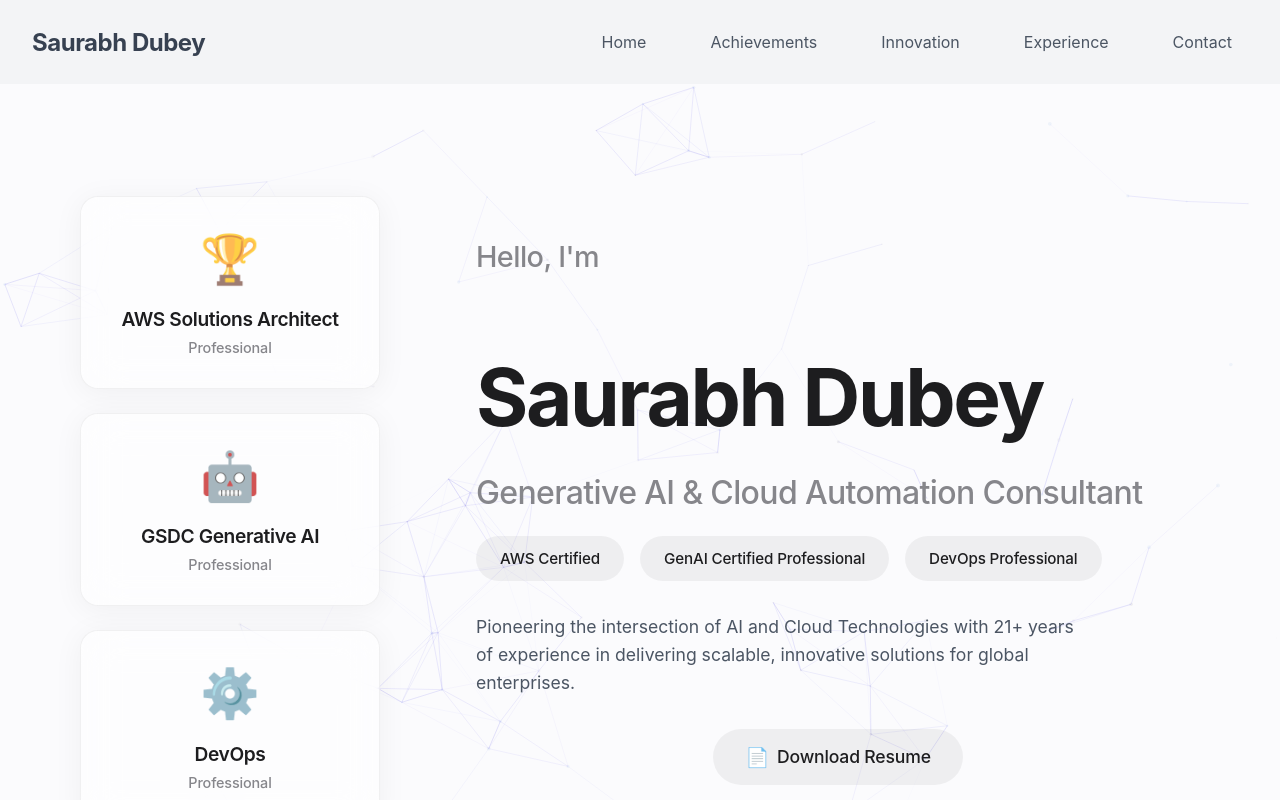
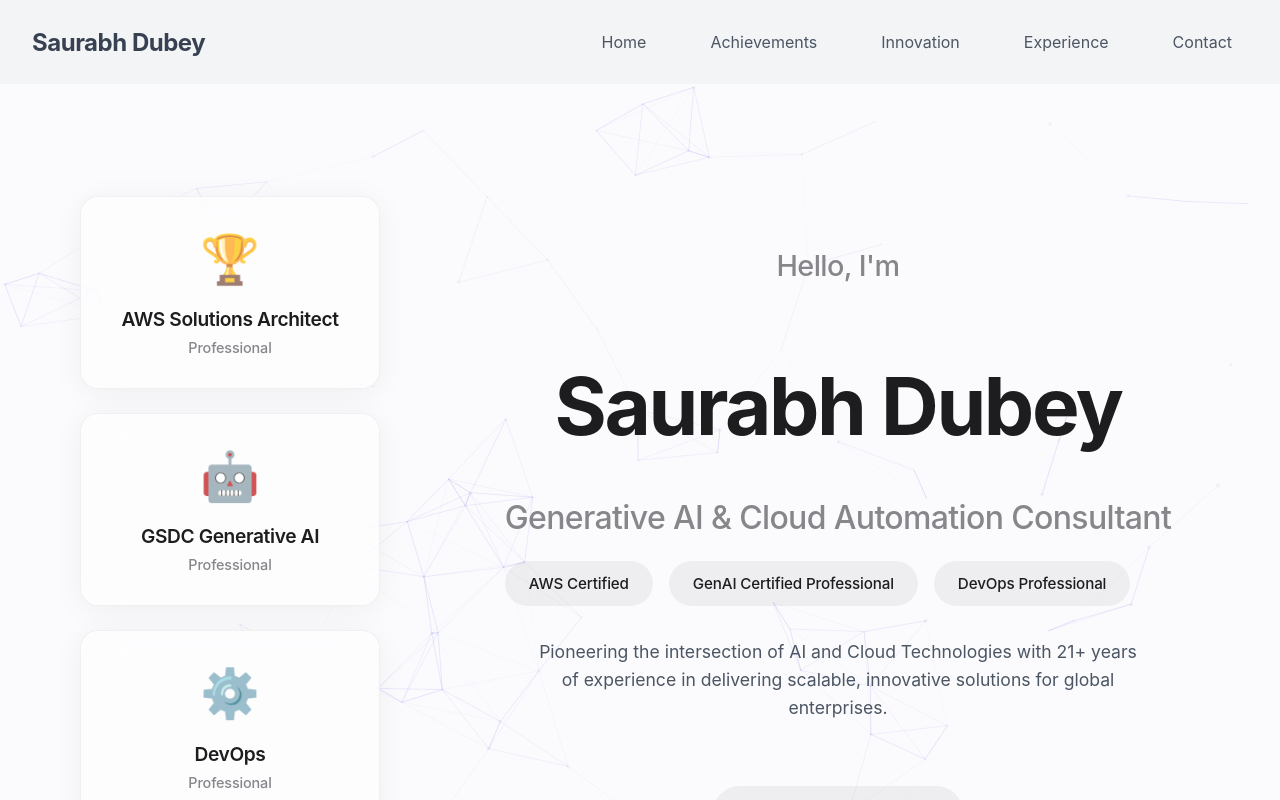
Before and after one commit to saurabhdsh/my-profile-website, a React (Create React App) app: page / in a window 1280 px wide. Shown: the top 800 px of the page. Built offline with nearby package versions, Linux system fonts and the light colour scheme.

Commit message:
Updated layout and styling improvements

```diff
--- a/src/components/Achievements.js
+++ b/src/components/Achievements.js
@@ -1,5 +1,14 @@
 import React, { useState, useRef, useEffect } from 'react';
 import styled, { keyframes } from 'styled-components';
+
+const colors = {
+  primary: '#2E2E2E',
+  secondary: '#86868B',
+  accent: '#06C',
+  text: '#1D1D1F',
+  light: '#FBFBFD',  // This is used in the Title background
+  muted: '#86868B'
+};
 
 const ParticleAnimation = () => {
   const canvasRef = useRef(null);
@@ -12,7 +21,7 @@ const ParticleAnimation = () => {
     let mousePosition = { x: null, y: null };
     let time = 0;
 
-    const colors = [
+    const particleColors = [
       { r: 0, g: 180, b: 216 },     // Bright Cyan
       { r: 101, g: 31, b: 255 },    // Electric Purple
       { r: 0, g: 134, b: 255 },     // Bright Blue
@@ -32,75 +41,28 @@ const ParticleAnimation = () => {
       constructor() {
         this.x = Math.random() * canvas.width;
         this.y = Math.random() * canvas.height;
-        this.size = Math.random() * 1.5 + 0.5; // Smaller particles for sharper look
-        this.baseX = this.x;
-        this.baseY = this.y;
-        this.density = (Math.random() * 20) + 1;
-        this.angle = Math.random() * 360;
-        this.velocity = 0.01 + Math.random() * 0.02; // Slower movement for more precision
+        this.size = Math.random() * 1.5 + 0.5;
+        this.speedX = (Math.random() - 0.5) * 0.5;
+        this.speedY = (Math.random() - 0.5) * 0.5;
+        this.color = particleColors[Math.floor(Math.random() * particleColors.length)];
       }
 
       update() {
-        // Orbital motion
-        this.angle += this.velocity;
+        this.x += this.speedX;
+        this.y += this.speedY;
 
-        // Wave motion
-        const dx = mousePosition.x - this.x;
-        const dy = mousePosition.y - this.y;
-        const distance = Math.sqrt(dx * dx + dy * dy);
-        const forceDirectionX = dx / distance;
-        const forceDirectionY = dy / distance;
-
-        const maxDistance = 100;
-        const force = (maxDistance - distance) / maxDistance;
-
-        if (distance < maxDistance && mousePosition.x != null) {
-          this.x += forceDirectionX * force * this.density;
-          this.y += forceDirectionY * force * this.density;
-        } else {
-          if (this.x !== this.baseX) {
-            const dx = this.x - this.baseX;
-            this.x -= dx/20;
-          }
-          if (this.y !== this.baseY) {
-            const dy = this.y - this.baseY;
-            this.y -= dy/20;
-          }
+        if (this.x < 0 || this.x > canvas.width) {
+          this.speedX = -this.speedX;
         }
-
-        // Add smooth orbital motion
-        this.x += Math.cos(this.angle) * 0.5;
-        this.y += Math.sin(this.angle) * 0.5;
+        if (this.y < 0 || this.y > canvas.height) {
+          this.speedY = -this.speedY;
+        }
       }
 
       draw() {
-        const gradient = ctx.createRadialGradient(
-          this.x, this.y, 0,
-          this.x, this.y, this.size * 2
-        );
-
-        const position = (this.x / canvas.width) * (colors.length - 1);
-        const colorIndex = Math.floor(position);
-        const nextColorIndex = Math.min(colorIndex + 1, colors.length - 1);
-        const mix = position - colorIndex;
-
-        const currentColor = colors[Math.max(0, Math.min(colorIndex, colors.length - 1))];
-        const nextColor = colors[Math.max(0, Math.min(nextColorIndex, colors.length - 1))];
-
-        const color = {
-          r: Math.floor(currentColor.r * (1 - mix) + nextColor.r * mix),
-          g: Math.floor(currentColor.g * (1 - mix) + nextColor.g * mix),
-          b: Math.floor(currentColor.b * (1 - mix) + nextColor.b * mix)
-        };
-
-        // Sharper gradient with higher opacity
-        gradient.addColorStop(0, `rgba(${color.r}, ${color.g}, ${color.b}, 1)`);
-        gradient.addColorStop(0.6, `rgba(${color.r}, ${color.g}, ${color.b}, 0.3)`);
-        gradient.addColorStop(1, 'rgba(0, 0, 0, 0)');
-
         ctx.beginPath();
         ctx.arc(this.x, this.y, this.size, 0, Math.PI * 2);
-        ctx.fillStyle = gradient;
+        ctx.fillStyle = `rgba(${this.color.r}, ${this.color.g}, ${this.color.b}, 1)`;
         ctx.fill();
       }
     }
@@ -113,7 +75,7 @@ const ParticleAnimation = () => {
     };
 
     const connectParticles = () => {
-      ctx.lineWidth = 0.5; // Thinner lines for sharper appearance
+      ctx.lineWidth = 0.5;
 
       for (let i = 0; i < particles.length; i++) {
         for (let j = i + 1; j < particles.length; j++) {
@@ -121,29 +83,16 @@ const ParticleAnimation = () => {
           const dy = particles[i].y - particles[j].y;
           const distance = Math.sqrt(dx * dx + dy * dy);
 
-          if (distance < 100) { // Shorter connection distance
-            const opacity = (100 - distance) / 100 * 0.8; // Higher opacity
+          if (distance < 100) {
+            const opacity = (100 - distance) / 100 * 0.8;
 
             const gradient = ctx.createLinearGradient(
               particles[i].x, particles[i].y,
               particles[j].x, particles[j].y
             );
 
-            // Brighter, more vibrant colors for connections
-            const color1 = {
-              r: Math.floor(colors[0].r + Math.sin(time * 0.001 + i) * 15),
-              g: Math.floor(colors[0].g + Math.sin(time * 0.002 + i) * 15),
-              b: Math.floor(colors[0].b + Math.sin(time * 0.003 + i) * 15)
-            };
-
-            const color2 = {
-              r: Math.floor(colors[1].r + Math.sin(time * 0.001 + j) * 15),
-              g: Math.floor(colors[1].g + Math.sin(time * 0.002 + j) * 15),
-              b: Math.floor(colors[1].b + Math.sin(time * 0.003 + j) * 15)
-            };
-
-            gradient.addColorStop(0, `rgba(${color1.r}, ${color1.g}, ${color1.b}, ${opacity})`);
-            gradient.addColorStop(1, `rgba(${color2.r}, ${color2.g}, ${color2.b}, ${opacity})`);
+            gradient.addColorStop(0, `rgba(${particles[i].color.r}, ${particles[i].color.g}, ${particles[i].color.b}, ${opacity})`);
+            gradient.addColorStop(1, `rgba(${particles[j].color.r}, ${particles[j].color.g}, ${particles[j].color.b}, ${opacity})`);
 
             ctx.beginPath();
             ctx.strokeStyle = gradient;
@@ -343,6 +292,17 @@ const Achievements = () => {
   );
 };
 
+const slideInLeft = keyframes`
+  from {
+    opacity: 0;
+    transform: translateX(-50px);
+  }
+  to {
+    opacity: 1;
+    transform: translateX(0);
+  }
+`;
+
 const expandLine = keyframes`
   from {
     transform: scaleX(0);
@@ -364,21 +324,32 @@ const shine = keyframes`
 `;
 
 const Title = styled.h1`
-  font-size: 3.5rem;
-  font-weight: 800;
+  font-size: 3rem;
+  font-weight: 700;
+  color: ${colors.text};
   text-align: left;
   margin: 0;
   padding: 2rem 4rem;
-  background: linear-gradient(90deg, #4F46E5, #7C3AED, #2563EB, #0EA5E9);
-  background-size: 200% auto;
-  color: transparent;
-  -webkit-background-clip: text;
-  background-clip: text;
-  animation: ${shine} 5s linear infinite;
+  letter-spacing: -0.02em;
   position: sticky;
   top: 0;
   z-index: 2;
   backdrop-filter: blur(10px);
+  transform-origin: left center;
+  animation: ${slideInLeft} 0.8s ease-out;
+  width: 100%;
+
+  &::before {
+    content: '';
+    position: absolute;
+    top: 0;
+    left: 0;
+    right: 0;
+    bottom: 0;
+    background: linear-gradient(to bottom, #ffffff, #f8f9fa);
+    opacity: 0.95;
+    z-index: -1;
+  }
 
   &::after {
     content: '';
@@ -401,6 +372,8 @@ const TimelineWrapper = styled.div`
   height: 85vh;
   overflow-y: auto;
   scroll-behavior: smooth;
+  z-index: 1;
+  margin-top: 1rem;
 
   /* Custom scrollbar styling */
   scrollbar-width: thin;
@@ -557,26 +530,7 @@ const AchievementsSection = styled.section`
   background: linear-gradient(to bottom, #ffffff, #f8f9fa);
   overflow: hidden;
   min-height: 100vh;
-
-  h2 {
-    text-align: center;
-    font-size: 2.5rem;
-    color: #004d40;
-    margin-bottom: 3rem;
-    position: relative;
-    animation: ${fadeIn} 1s ease-out;
-
-    &::after {
-      content: '';
-      position: absolute;
-      bottom: -10px;
-      left: 50%;
-      transform: translateX(-50%);
-      width: 60px;
-      height: 3px;
-      background: #004d40;
-    }
-  }
+  z-index: 1;
 `;
 
 const AchievementGrid = styled.div`
--- a/src/components/Hero.js
+++ b/src/components/Hero.js
@@ -137,6 +137,10 @@ const BadgeType = styled.div`
 
 const TextContent = styled.div`
   flex: 1;
+  display: flex;
+  flex-direction: column;
+  align-items: center;
+  text-align: center;
 `;
 
 const Greeting = styled.h2`
@@ -224,18 +228,16 @@ const Description = styled.p`
   font-size: 1.1rem;
   color: #4B5563;
   line-height: 1.6;
-  margin-bottom: 2rem;
+  margin: 0 auto 2rem;
   max-width: 600px;
+  text-align: center;
 `;
 
 const CTAButtons = styled.div`
   display: flex;
   justify-content: center;
-  margin-bottom: 3rem;
-
-  @media (max-width: 968px) {
-    justify-content: center;
-  }
+  width: 100%;
+  margin: 2rem 0 0;
 `;
 
 const ButtonBase = styled.a`
@@ -252,10 +254,11 @@ const ButtonBase = styled.a`
 const SecondaryButton = styled(ButtonBase)`
   background: rgba(0, 0, 0, 0.05);
   color: ${colors.text};
-  padding: 1rem 2rem;
+  padding: 1rem 3rem;
   border-radius: 100px;
   font-size: 1.1rem;
   letter-spacing: -0.01em;
+  margin: 0 auto;
 
   &:hover {
     background: rgba(0, 0, 0, 0.08);
@@ -271,8 +274,8 @@ const Stats = styled.div`
   display: flex;
   align-items: center;
   gap: 4rem;
-  margin-top: 4rem;
-  padding: 2rem;
+  margin-top: 2rem;
+  padding: 1rem 2rem;
 
   @media (max-width: 968px) {
     justify-content: center;
@@ -368,7 +371,6 @@ const Hero = () => (
             href="https://saurabhdsh.github.io/my-profile-website/resume.pdf"
             download="Saurabh_Dubey_Resume.pdf"
           >
-            <ButtonIcon>📄</ButtonIcon>
             Download Resume
           </SecondaryButton>
         </CTAButtons>
```
